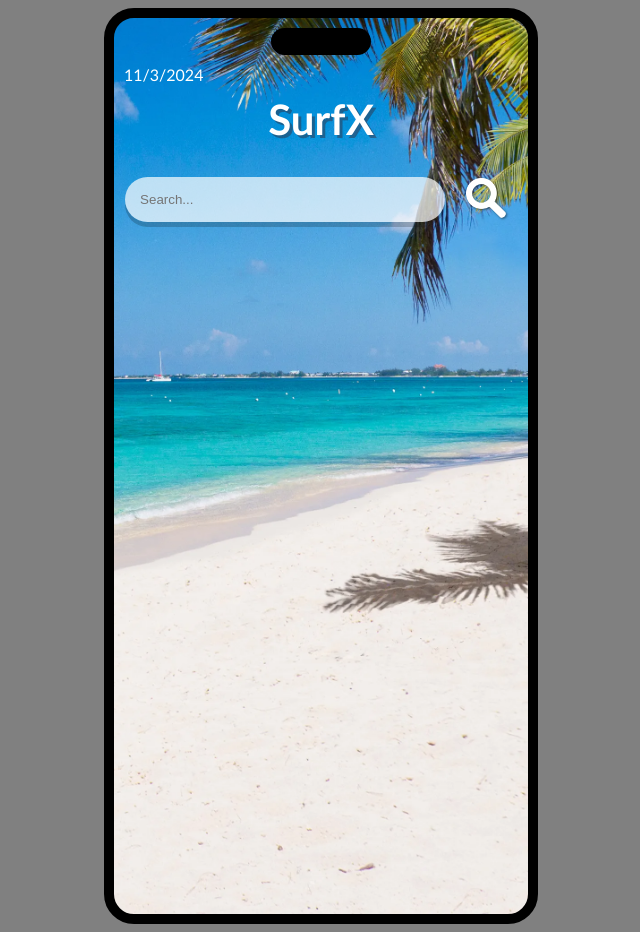
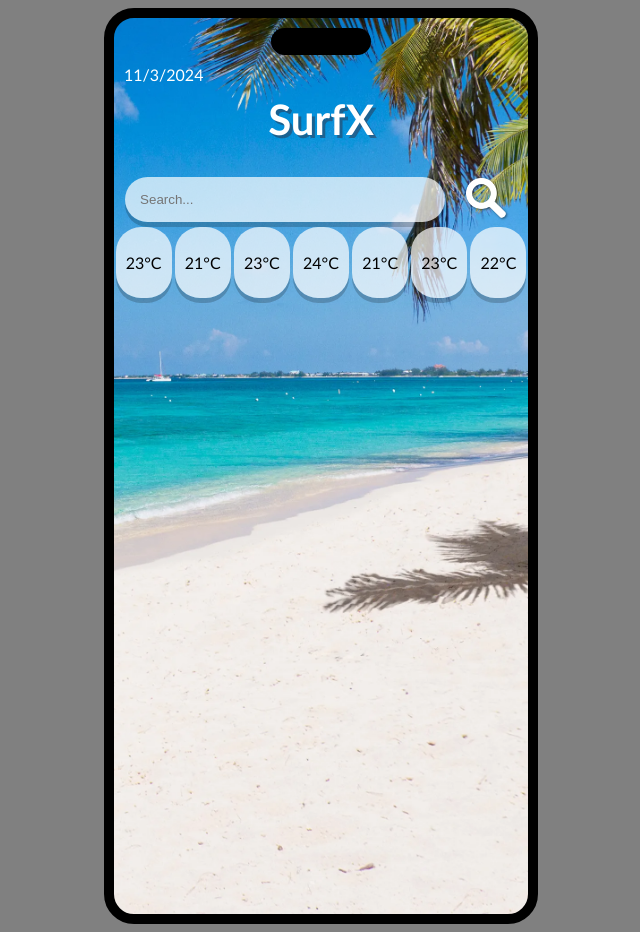
Before and after one commit to bengaunt10/GUI-57-Assignment-2, a React (Create React App) app: page / in a window 1280 px wide. Shown: the whole page, without its empty margins (319-959 px from the left). Built offline with nearby package versions, Linux system fonts and the light colour scheme.

Commit message:
Added Forecast Layout and changed weather display

```diff
--- a/src/App.css
+++ b/src/App.css
@@ -143,3 +143,16 @@
   color: white;
   margin: 10px 0px 0px 10px;
 }
+
+.forecast{
+  display: flex;
+}
+
+.day{
+  padding: 10px;
+  font-family: 'Trebuchet MS', 'Lucida Sans Unicode', 'Lucida Grande', 'Lucida Sans', Arial, sans-serif;
+  background-color: rgba(255, 255, 255, 0.7);
+  border-radius: 25px;
+  margin: auto;
+  box-shadow: 0px 5px rgba(0, 0, 0, 0.2);
+}
--- a/src/App.js
+++ b/src/App.js
@@ -2,9 +2,15 @@
 import './App.css';
 import search_logo from './search-icon.png';
 import location_icon from './location_icon.png';
+import { formToJSON } from 'axios';
 
-const api = {
+const weather_api = {
   key: "7250c8ef1898de70cf64aeea44e33014",
+  base: "https://api.openweathermap.org/data/2.5/",
+};
+
+const forecast_api ={
+  key: "9154491dfd88e6139f12c67eb9208e10",
   base: "https://api.openweathermap.org/data/2.5/",
 };
 
@@ -12,17 +18,24 @@
 
   const [search, setSearch] = useState("");
   const [weather, setWeather] = useState({});
+  const [forecast, setForecast] = useState({});
 
   const current = new Date();
   const date = `${current.getDate()}/${current.getMonth()+1}/${current.getFullYear()}`;
 
   const searchPressed = () => {
-    fetch(`${api.base}weather?q=${search}&units=metric&APPID=${api.key}`)
+    fetch(`${weather_api.base}weather?q=${search}&units=metric&APPID=${weather_api.key}`)
       .then((res) => res.json())
-      .then((result) => {
-        setWeather(result);
-        console.log(result)
+      .then((result1) => {
+        setWeather(result1);
+        console.log(result1)
     });
+    fetch(`${forecast_api.base}forecast?q=${search}&cnt=${7}&appid=${forecast_api.key}`)
+      .then((res) => res.json())
+      .then((result2) => {
+        setForecast(result2);
+        console.log(result2)
+      });
   };
 
   const weatherImages = {
@@ -90,6 +103,16 @@
         ""
       )}
 
+      <div className='forecast'>
+        <div className='day'><p>23°C</p></div>
+        <div className='day'><p>21°C</p></div>
+        <div className='day'><p>23°C</p></div>
+        <div className='day'><p>24°C</p></div>
+        <div className='day'><p>21°C</p></div>
+        <div className='day'><p>23°C</p></div>
+        <div className='day'><p>22°C</p></div>
+      </div>
+
     </div>
   );
 }
```
